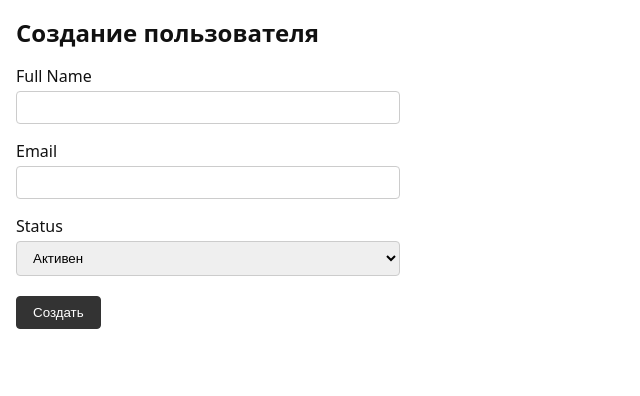
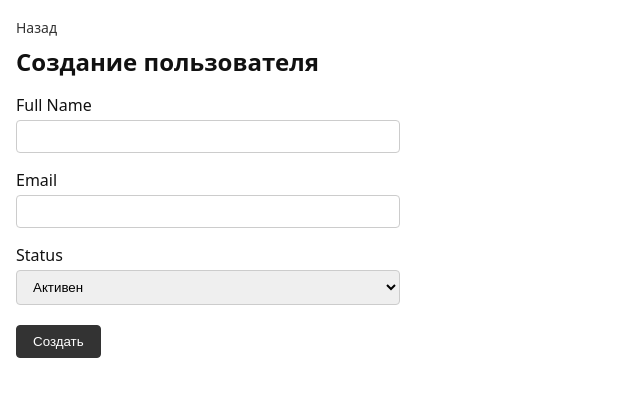
Before and after one commit to Normanar/user-management, a Vue app: page /users/new in a window 1280 px wide. Shown: the top 396 px of the page, without its empty margins (0-640 px from the left). Built offline with nearby package versions, Linux system fonts and the light colour scheme; no server answers.

Commit message:
chore: remove userMappers, add Create/Back navigation

```diff
--- a/src/entities/user/lib/userMappers.ts
+++ /dev/null
@@ -1 +0,0 @@
-export {};
--- a/src/pages/users/UserCreatePage.vue
+++ b/src/pages/users/UserCreatePage.vue
@@ -1,6 +1,9 @@
 <template>
   <div class="user-create-page">
-    <h1 class="user-create-page__title">Создание пользователя</h1>
+    <header class="user-create-page__header">
+      <RouterLink to="/users" class="user-create-page__back">Назад</RouterLink>
+      <h1 class="user-create-page__title">Создание пользователя</h1>
+    </header>
     <p v-if="store.saveError" class="user-create-page__error">
       {{ store.saveError }}
     </p>
@@ -47,6 +50,22 @@ async function onSubmit(payload: {
   padding: 1rem;
 }
 
+.user-create-page__header {
+  margin-bottom: 1rem;
+}
+
+.user-create-page__back {
+  display: inline-block;
+  margin-bottom: 0.5rem;
+  color: #333;
+  text-decoration: none;
+  font-size: 0.875rem;
+
+  &:hover {
+    text-decoration: underline;
+  }
+}
+
 .user-create-page__title {
   margin: 0 0 1rem;
   font-size: 1.5rem;
--- a/src/pages/users/UserEditPage.vue
+++ b/src/pages/users/UserEditPage.vue
@@ -1,6 +1,9 @@
 <template>
   <div class="user-edit-page">
-    <h1 class="user-edit-page__title">Редактирование пользователя</h1>
+    <header class="user-edit-page__header">
+      <RouterLink to="/users" class="user-edit-page__back">Назад</RouterLink>
+      <h1 class="user-edit-page__title">Редактирование пользователя</h1>
+    </header>
 
     <p v-if="invalidId" class="user-edit-page__error">
       Некорректный id
@@ -97,6 +100,22 @@ async function onSubmit(payload: {
   padding: 1rem;
 }
 
+.user-edit-page__header {
+  margin-bottom: 1rem;
+}
+
+.user-edit-page__back {
+  display: inline-block;
+  margin-bottom: 0.5rem;
+  color: #333;
+  text-decoration: none;
+  font-size: 0.875rem;
+
+  &:hover {
+    text-decoration: underline;
+  }
+}
+
 .user-edit-page__title {
   margin: 0 0 1rem;
   font-size: 1.5rem;
--- a/src/pages/users/UsersListPage.vue
+++ b/src/pages/users/UsersListPage.vue
@@ -13,6 +13,9 @@
         aria-label="Search users"
         :disabled="store.isLoading"
       />
+      <RouterLink to="/users/new" class="users-page__create">
+        Создать пользователя
+      </RouterLink>
     </div>
 
     <div v-if="store.error" class="users-page__error">
@@ -145,6 +148,9 @@ onMounted(() => {
 }
 
 .users-page__header {
+  display: flex;
+  align-items: center;
+  gap: 1rem;
   margin-bottom: 1rem;
 }
 
@@ -153,8 +159,24 @@ onMounted(() => {
   font-size: 1.5rem;
 }
 
+.users-page__create {
+  padding: 0.5rem 1rem;
+  border: 1px solid #333;
+  border-radius: 4px;
+  background: #333;
+  color: #fff;
+  text-decoration: none;
+  font-size: 0.875rem;
+
+  &:hover {
+    opacity: 0.9;
+  }
+}
+
 .users-page__search {
   margin-bottom: 1rem;
+  display: flex;
+  justify-content: space-between;
 }
 
 .users-page__search-input {
```
